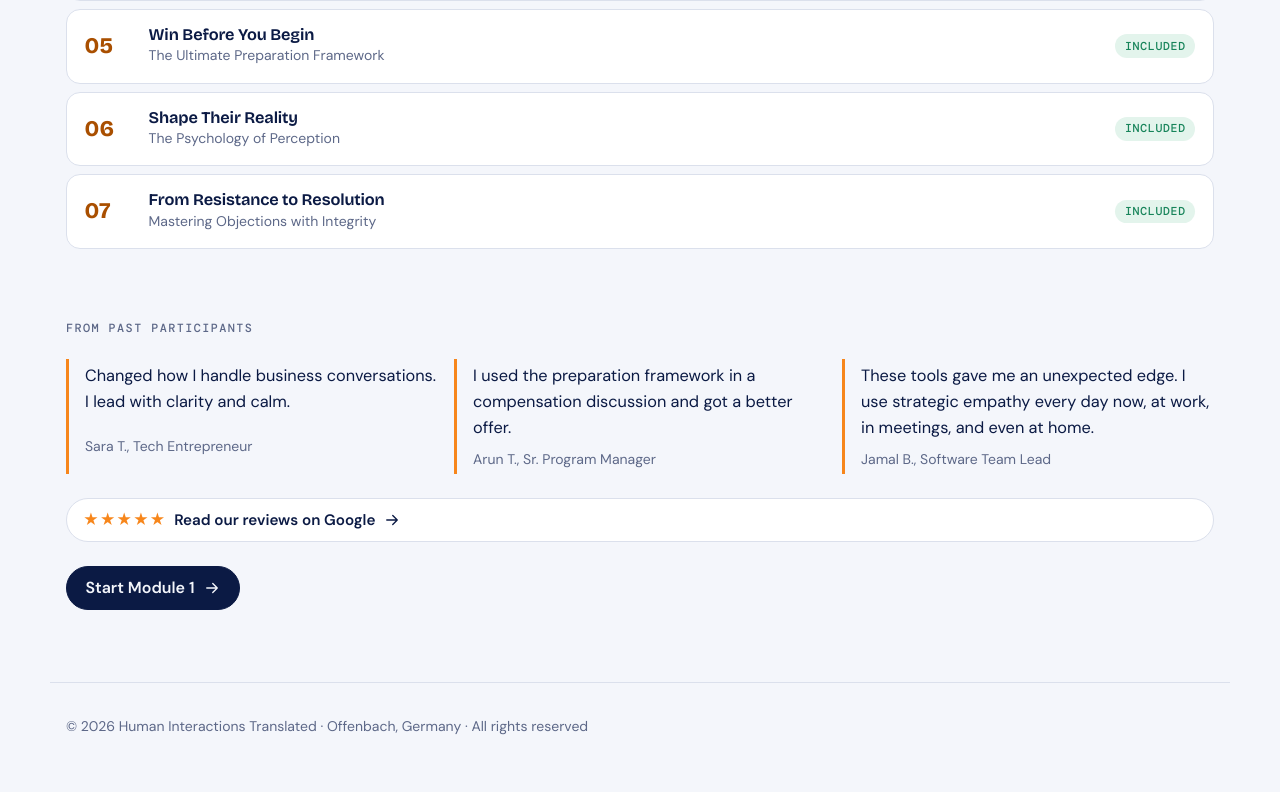
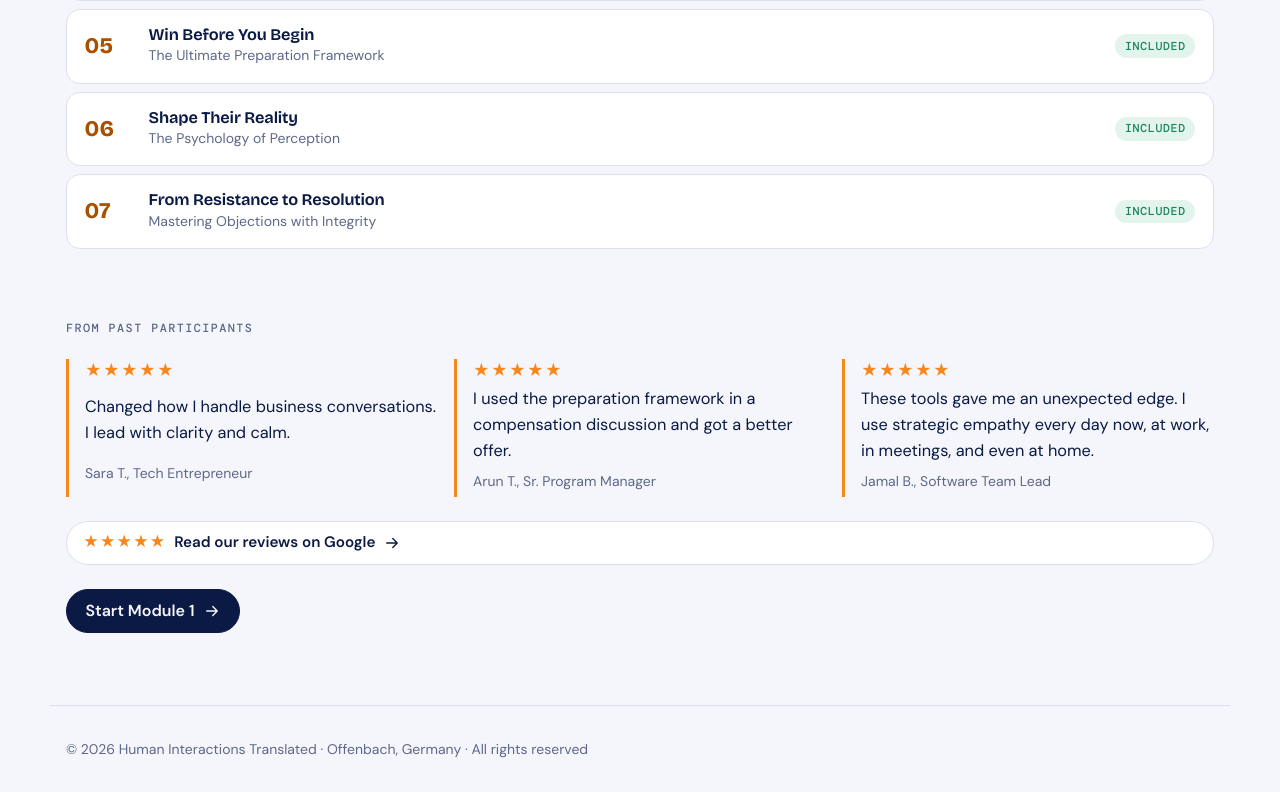
Before and after one commit to raadkirmanihit-cell/hit-academy, a React (Vite) app: page / in a window 1280 px wide. Shown: the part 1796-2588 px from the top of the page. Before the commit the page ends 2566 px from the top, so only its background shows below. Built offline with nearby package versions, Linux system fonts and the light colour scheme; no server answers.

Commit message:
Landing: show 5-star rating on each testimonial
Co-Authored-By: Claude Opus 5.5 <noreply@anthropic.com>
Claude-Session: https://claude.ai/code/session_01RecvMBrkpDH6PbAb622iGj

```diff
--- a/src/styles.css
+++ b/src/styles.css
@@ -156,6 +156,7 @@ button { font: inherit; color: inherit; }
 .quote p { font-size: 1.02rem; }
 .google-link { display: inline-flex; align-items: center; gap: .5rem; align-self: start; font-weight: 600; color: var(--ink); text-decoration: none; border: 1px solid var(--line); border-radius: 999px; padding: .55rem 1rem; background: var(--surface); white-space: nowrap; font-size: .95rem; max-width: 100%; }
 .google-link:hover { border-color: var(--orange); }
+.quote .stars { color: var(--orange); letter-spacing: .08em; font-size: 1rem; line-height: 1; }
 .google-link .stars { color: var(--orange); letter-spacing: .05em; }
 
 /* forms */
--- a/src/ui/Landing.jsx
+++ b/src/ui/Landing.jsx
@@ -79,9 +79,9 @@ export default function Landing() {
         <div className="wrap stack" style={{ gap: '1.5rem' }}>
           <span className="eyebrow">From past participants</span>
           <div className="quote-grid">
-            <div className="quote"><p>Changed how I handle business conversations. I lead with clarity and calm.</p><span className="small muted">Sara T., Tech Entrepreneur</span></div>
-            <div className="quote"><p>I used the preparation framework in a compensation discussion and got a better offer.</p><span className="small muted">Arun T., Sr. Program Manager</span></div>
-            <div className="quote"><p>These tools gave me an unexpected edge. I use strategic empathy every day now, at work, in meetings, and even at home.</p><span className="small muted">Jamal B., Software Team Lead</span></div>
+            <div className="quote"><span className="stars" aria-label="Rated 5 out of 5 stars">★★★★★</span><p>Changed how I handle business conversations. I lead with clarity and calm.</p><span className="small muted">Sara T., Tech Entrepreneur</span></div>
+            <div className="quote"><span className="stars" aria-label="Rated 5 out of 5 stars">★★★★★</span><p>I used the preparation framework in a compensation discussion and got a better offer.</p><span className="small muted">Arun T., Sr. Program Manager</span></div>
+            <div className="quote"><span className="stars" aria-label="Rated 5 out of 5 stars">★★★★★</span><p>These tools gave me an unexpected edge. I use strategic empathy every day now, at work, in meetings, and even at home.</p><span className="small muted">Jamal B., Software Team Lead</span></div>
           </div>
           <a className="google-link" href={GOOGLE_REVIEWS} target="_blank" rel="noopener noreferrer">
             <span className="stars" aria-hidden="true">★★★★★</span> Read our reviews on Google <Icon.arrowR />
```
